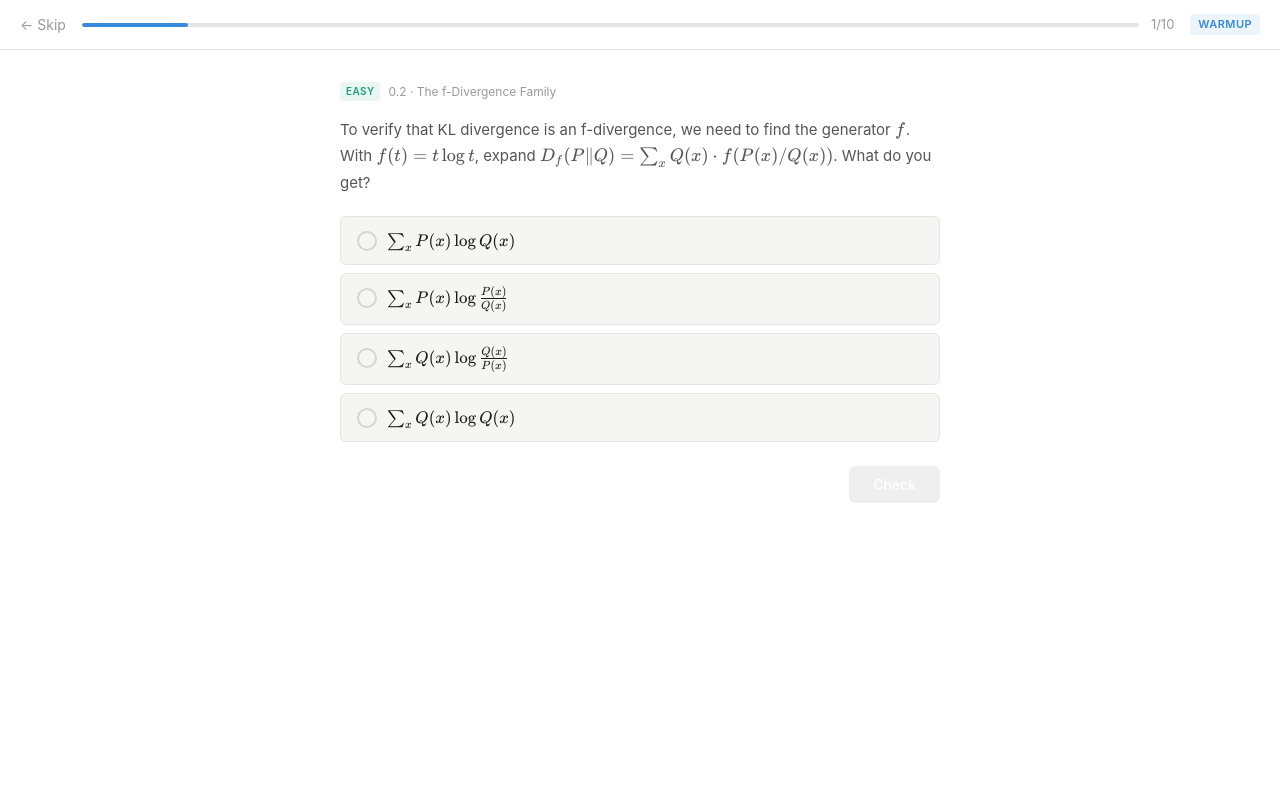
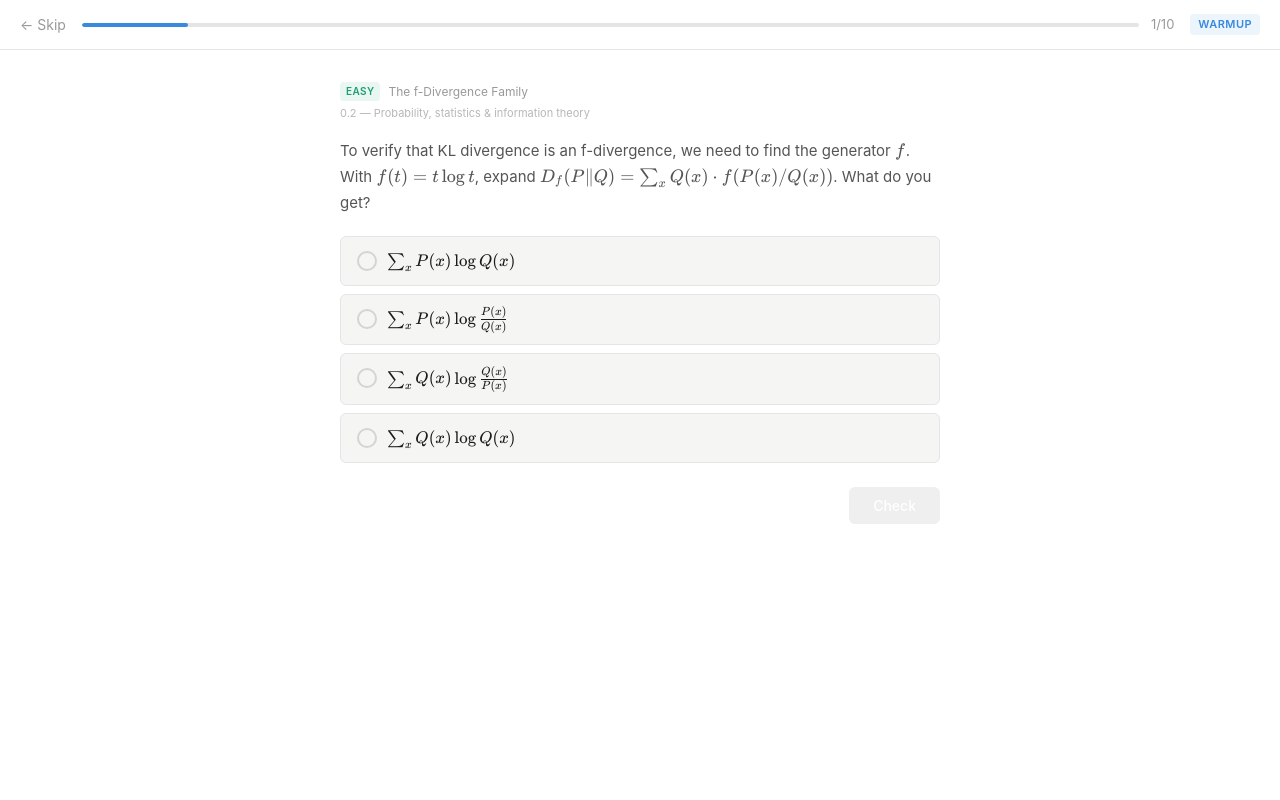
Before and after one commit to RobotSail/llm-curriculum, a React (Vite) app: page / in a window 1280 px wide. Both pictures are taken after a click on the button "Start". Shown: the top 800 px of the page. Built offline with nearby package versions, Linux system fonts and the light colour scheme.

Commit message:
Auto-commit: 2 files changed, 14 insertions(+), 9 deletions(-)

```diff
--- a/src/App.jsx
+++ b/src/App.jsx
@@ -883,7 +883,7 @@ export default function App() {
   return (
     <>
     {showWarmup && (
-      <WarmupView onClose={() => setShowWarmup(false)} />
+      <WarmupView onClose={() => setShowWarmup(false)} getSectionTitle={getSectionTitle} />
     )}
     {activeModule && (
       <ModuleView
--- a/src/components/WarmupView.jsx
+++ b/src/components/WarmupView.jsx
@@ -92,7 +92,7 @@ function buildWarmup() {
 
 const DIFF_COLORS = { easy: '#1D9E75', medium: '#BA7517', hard: '#D85A30' };
 
-export default function WarmupView({ onClose }) {
+export default function WarmupView({ onClose, getSectionTitle }) {
   const questions = useMemo(() => buildWarmup(), []);
   const total = questions.length;
 
@@ -187,13 +187,18 @@ export default function WarmupView({ onClose }) {
 
       {/* Content */}
       <div style={S.inner} key={step}>
-        <div style={{ display: 'flex', alignItems: 'center', gap: 8, marginBottom: 16 }}>
-          <span style={{ fontSize: 10, fontWeight: 600, padding: '2px 6px', borderRadius: 4, background: dc + '18', color: dc, textTransform: 'uppercase', letterSpacing: '0.04em' }}>
-            {current.difficulty}
-          </span>
-          <span style={{ fontSize: 12, color: 'var(--color-text-tertiary)' }}>
-            {current.sectionId} &middot; {current.moduleTitle}
-          </span>
+        <div style={{ marginBottom: 16 }}>
+          <div style={{ display: 'flex', alignItems: 'center', gap: 8, marginBottom: 4 }}>
+            <span style={{ fontSize: 10, fontWeight: 600, padding: '2px 6px', borderRadius: 4, background: dc + '18', color: dc, textTransform: 'uppercase', letterSpacing: '0.04em' }}>
+              {current.difficulty}
+            </span>
+            <span style={{ fontSize: 12, color: 'var(--color-text-tertiary)' }}>
+              {current.moduleTitle}
+            </span>
+          </div>
+          <div style={{ fontSize: 11, color: 'var(--color-text-tertiary)', opacity: 0.7 }}>
+            {current.sectionId} &mdash; {getSectionTitle ? getSectionTitle(current.sectionId) : current.sectionId}
+          </div>
         </div>
 
         <MathText style={{ fontSize: 15, lineHeight: 1.75, color: 'var(--color-text-secondary)', marginBottom: 20 }}>
```
